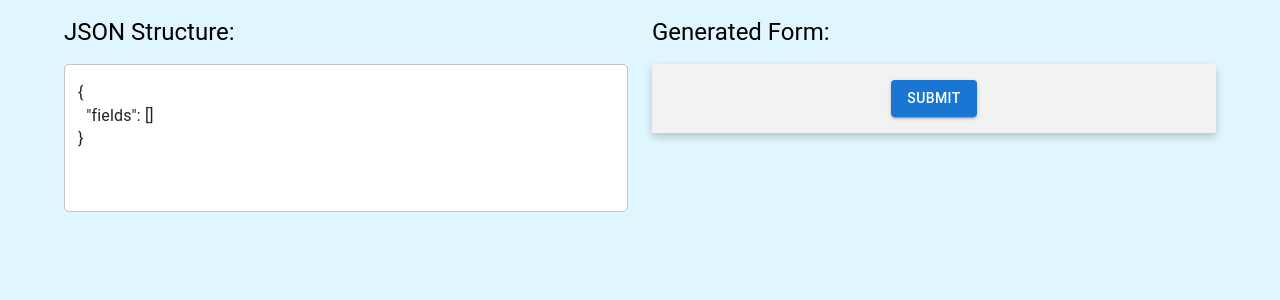
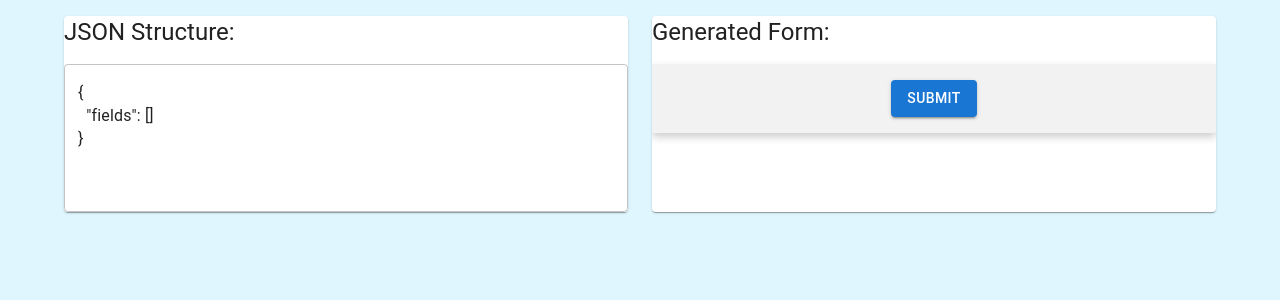
Before and after one commit to TihomirShterev/form-generator, a React (Create React App) app: page / in a window 1280 px wide. Shown: the top 300 px of the page. Built offline with nearby package versions, Linux system fonts and the light colour scheme.

Commit message:
refactor: Rename HeroContainer to ContainerCard

```diff
--- a/src/components/core/ConfigurationInput/ConfigurationInput.tsx
+++ b/src/components/core/ConfigurationInput/ConfigurationInput.tsx
@@ -1,5 +1,5 @@
 import { TextField } from "@mui/material";
-import HeroContainer from "../../shared/HeroContainer";
+import ContainerCard from "../../shared/ContainerCard";
 import { ConfigurationInputProps } from "../../../types/types";
 
 const ConfigurationInput = ({
@@ -7,7 +7,7 @@ const ConfigurationInput = ({
   handleJsonChange,
   error,
 }: ConfigurationInputProps) => (
-  <HeroContainer title="JSON Structure:">
+  <ContainerCard title="JSON Structure:">
     <TextField
       fullWidth
       multiline
@@ -19,7 +19,7 @@ const ConfigurationInput = ({
       helperText={error}
       sx={{ bgcolor: "#fff" }}
     />
-  </HeroContainer>
+  </ContainerCard>
 );
 
 export default ConfigurationInput;
--- a/src/components/core/Generator/Generator.tsx
+++ b/src/components/core/Generator/Generator.tsx
@@ -1,7 +1,7 @@
 import { useEffect, useState } from "react";
 import { useForm, useWatch } from "react-hook-form";
 import { Alert, Box, Button, Snackbar } from "@mui/material";
-import HeroContainer from "../../shared/HeroContainer";
+import ContainerCard from "../../shared/ContainerCard";
 import Field from "./Field/Field";
 import { AUTO_SAVE_FORM_DATA, FORM_DATA_KEY } from "../../../utils/constants";
 import { useAutoFill } from "../../../hooks/useAutoFill";
@@ -65,7 +65,7 @@ const Generator = ({ fields }: GeneratorProps) => {
   const handleClose = () => setOpen(false);
 
   return (
-    <HeroContainer title="Generated Form:">
+    <ContainerCard title="Generated Form:">
       <form onSubmit={handleSubmit(onSubmit)}>
         <Box
           sx={{
@@ -101,7 +101,7 @@ const Generator = ({ fields }: GeneratorProps) => {
           Successfully submitted.
         </Alert>
       </Snackbar>
-    </HeroContainer>
+    </ContainerCard>
   );
 };
 
--- /dev/null
+++ b/src/components/shared/ContainerCard.tsx
@@ -0,0 +1,19 @@
+import { Card, Typography } from "@mui/material";
+import { ContainerCardProps } from "../../types/types";
+
+const ContainerCard = ({ children, title }: ContainerCardProps) => (
+  <Card
+    sx={{
+      flex: 1,
+      display: "flex",
+      flexDirection: "column",
+      gap: 2,
+      minWidth: "260px",
+    }}
+  >
+    <Typography variant="h5">{title}</Typography>
+    {children}
+  </Card>
+);
+
+export default ContainerCard;
--- a/src/components/shared/HeroContainer.tsx
+++ /dev/null
@@ -1,19 +0,0 @@
-import { Box, Typography } from "@mui/material";
-import { HeroContainerProps } from "../../types/types";
-
-const HeroContainer = ({ children, title }: HeroContainerProps) => (
-  <Box
-    sx={{
-      flex: 1,
-      display: "flex",
-      flexDirection: "column",
-      gap: 2,
-      minWidth: "260px",
-    }}
-  >
-    <Typography variant="h5">{title}</Typography>
-    {children}
-  </Box>
-);
-
-export default HeroContainer;
--- a/src/types/types.ts
+++ b/src/types/types.ts
@@ -9,7 +9,7 @@ import {
   UseFormSetValue,
 } from "react-hook-form";
 
-export interface HeroContainerProps {
+export interface ContainerCardProps {
   title: string;
   children: ReactNode;
 }
```
